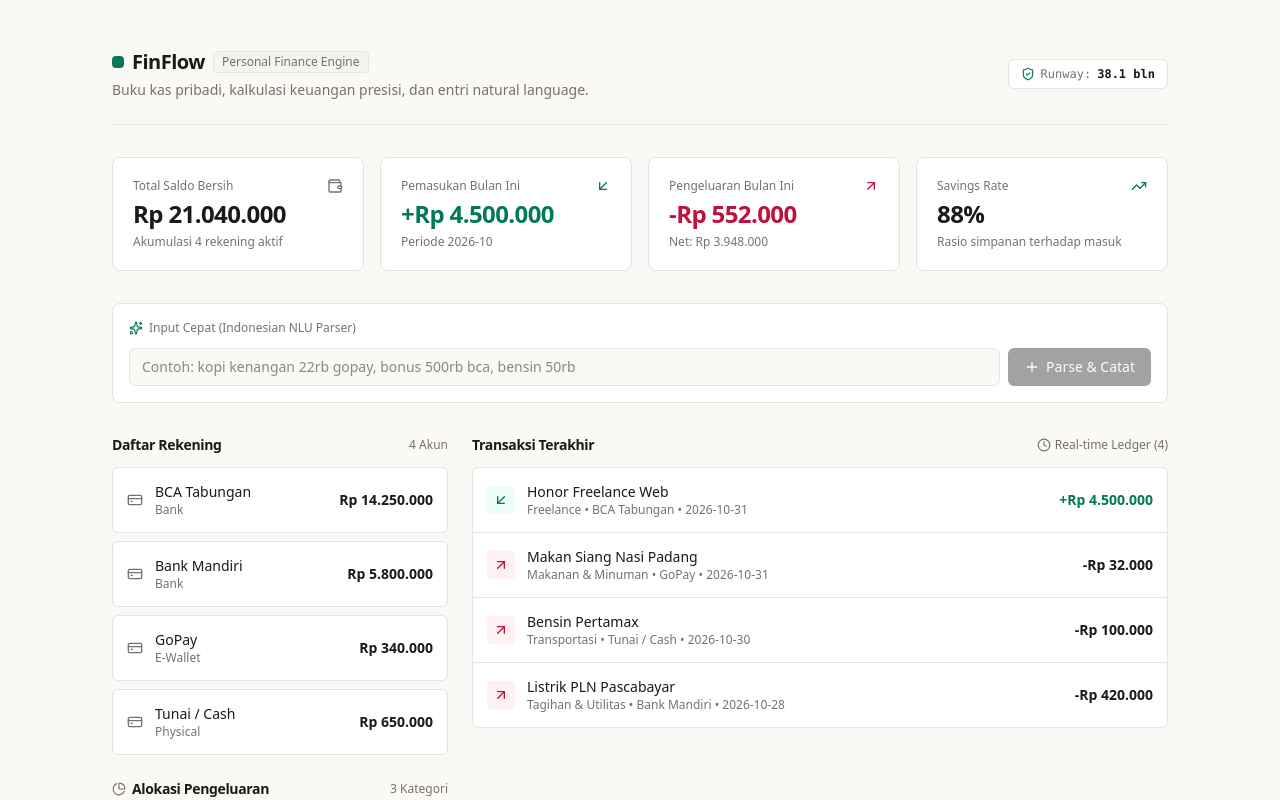
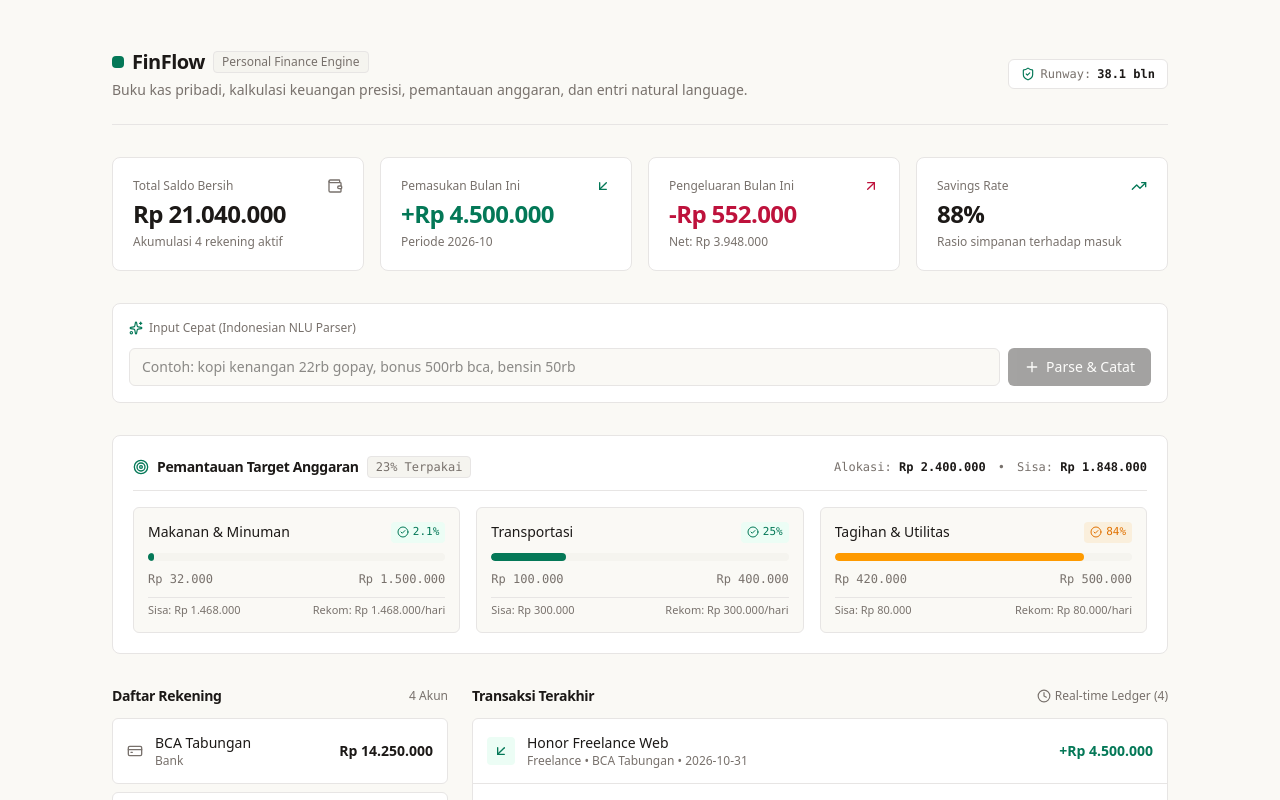
Before and after one commit to saifulohyr/fin-flow, a Next.js app: page / in a window 1280 px wide. Shown: the top 800 px of the page. Built offline with nearby package versions, Linux system fonts and the light colour scheme.

Commit message:
feat(ui): integrate budget tracking into dashboard views

```diff
--- a/src/app/dashboard-view.tsx
+++ b/src/app/dashboard-view.tsx
@@ -12,6 +12,11 @@ import {
   RawTransaction,
 } from "@/lib/finance-engine";
 import {
+  calculateBudgetProgress,
+  calculateOverallBudgetHealth,
+} from "@/lib/budget-engine";
+import { BudgetInput } from "@/lib/validations/budget";
+import {
   ArrowUpRight,
   ArrowDownLeft,
   Wallet,
@@ -22,6 +27,9 @@ import {
   PieChart,
   ShieldCheck,
   TrendingUp,
+  Target,
+  AlertTriangle,
+  CheckCircle2,
 } from "lucide-react";
 
 interface DisplayTransaction extends RawTransaction {
@@ -75,9 +83,40 @@ const INITIAL_TRANSACTIONS: DisplayTransaction[] = [
   },
 ];
 
+const INITIAL_BUDGETS: BudgetInput[] = [
+  {
+    id: "bgt-1",
+    categoryId: "Makanan & Minuman",
+    amount: 1500000,
+    period: "monthly",
+    startDate: "2026-10-01",
+    endDate: "2026-10-31",
+    notifyThreshold: 80,
+  },
+  {
+    id: "bgt-2",
+    categoryId: "Transportasi",
+    amount: 400000,
+    period: "monthly",
+    startDate: "2026-10-01",
+    endDate: "2026-10-31",
+    notifyThreshold: 80,
+  },
+  {
+    id: "bgt-3",
+    categoryId: "Tagihan & Utilitas",
+    amount: 500000,
+    period: "monthly",
+    startDate: "2026-10-01",
+    endDate: "2026-10-31",
+    notifyThreshold: 80,
+  },
+];
+
 export function DashboardView() {
   const [accounts, setAccounts] = useState<RawAccount[]>(INITIAL_ACCOUNTS);
   const [transactions, setTransactions] = useState<DisplayTransaction[]>(INITIAL_TRANSACTIONS);
+  const [budgets] = useState<BudgetInput[]>(INITIAL_BUDGETS);
   const [nluInput, setNluInput] = useState("");
   const [parsedPreview, setParsedPreview] = useState<ReturnType<typeof parseTransactionNLU> | null>(null);
 
@@ -86,6 +125,7 @@ export function DashboardView() {
   const monthlyTotals = calculateMonthlyTotals(transactions, currentYearMonth);
   const categoryBreakdown = calculateCategoryBreakdown(transactions, currentYearMonth);
   const runwayMonths = calculateRunwayMonths(netWorth, monthlyTotals.expense);
+  const budgetHealth = calculateOverallBudgetHealth(budgets, transactions, "2026-10-31");
 
   const handleInputChange = (value: string) => {
     setNluInput(value);
@@ -143,7 +183,7 @@ export function DashboardView() {
             </span>
           </div>
           <p className="text-sm text-[var(--text-muted)] mt-1">
-            Buku kas pribadi, kalkulasi keuangan presisi, dan entri natural language.
+            Buku kas pribadi, kalkulasi keuangan presisi, pemantauan anggaran, dan entri natural language.
           </p>
         </div>
         <div className="flex items-center gap-3">
@@ -230,6 +270,82 @@ export function DashboardView() {
             <Plus className="w-4 h-4" /> Parse & Catat
           </button>
         </form>
+      </section>
+
+      {/* Budget Tracking Module */}
+      <section className="p-5 rounded-lg border border-[var(--border)] bg-[var(--surface)] space-y-4">
+        <div className="flex flex-col sm:flex-row sm:items-center justify-between gap-2 border-b border-[var(--border)] pb-3">
+          <div className="flex items-center gap-2">
+            <Target className="w-4 h-4 text-[var(--accent)]" />
+            <h2 className="text-sm font-semibold tracking-tight text-[var(--foreground)]">Pemantauan Target Anggaran</h2>
+            <span className="text-xs px-2 py-0.5 rounded bg-[var(--surface-subtle)] text-[var(--text-muted)] border border-[var(--border)] font-mono tabular-numbers">
+              {budgetHealth.percentage}% Terpakai
+            </span>
+          </div>
+          <div className="flex items-center gap-3 text-xs tabular-numbers font-mono text-[var(--text-muted)]">
+            <span>Alokasi: <strong className="text-[var(--foreground)]">{formatIDR(budgetHealth.totalBudgeted)}</strong></span>
+            <span>•</span>
+            <span>Sisa: <strong className="text-[var(--foreground)]">{formatIDR(budgetHealth.remaining)}</strong></span>
+          </div>
+        </div>
+
+        <div className="grid grid-cols-1 md:grid-cols-3 gap-4">
+          {budgets.map((bgt) => {
+            const progress = calculateBudgetProgress(bgt, transactions, "2026-10-31");
+            const isExceeded = progress.status === "exceeded";
+            const isWarning = progress.status === "warning";
+
+            return (
+              <div
+                key={bgt.id}
+                className="p-3.5 rounded-md border border-[var(--border)] bg-[var(--background)] space-y-2.5"
+              >
+                <div className="flex items-center justify-between">
+                  <span className="text-sm font-medium text-[var(--foreground)] truncate">{bgt.categoryId}</span>
+                  <span
+                    className={`inline-flex items-center gap-1 text-[11px] px-1.5 py-0.5 rounded font-mono ${
+                      isExceeded
+                        ? "bg-[var(--expense-light)] text-[var(--expense)]"
+                        : isWarning
+                        ? "bg-amber-500/10 text-amber-600 dark:text-amber-400"
+                        : "bg-[var(--accent-light)] text-[var(--accent)]"
+                    }`}
+                  >
+                    {isExceeded ? (
+                      <AlertTriangle className="w-3 h-3" />
+                    ) : (
+                      <CheckCircle2 className="w-3 h-3" />
+                    )}
+                    {progress.percentage}%
+                  </span>
+                </div>
+
+                <div className="w-full bg-[var(--surface-subtle)] h-2 rounded-full overflow-hidden">
+                  <div
+                    className={`h-full rounded-full transition-all ${
+                      isExceeded
+                        ? "bg-[var(--expense)]"
+                        : isWarning
+                        ? "bg-amber-500"
+                        : "bg-[var(--accent)]"
+                    }`}
+                    style={{ width: `${Math.min(100, progress.percentage)}%` }}
+                  />
+                </div>
+
+                <div className="flex items-center justify-between text-xs text-[var(--text-muted)] tabular-numbers font-mono">
+                  <span>{formatIDR(progress.spent)}</span>
+                  <span>{formatIDR(progress.amount)}</span>
+                </div>
+
+                <div className="pt-1 border-t border-[var(--border)] flex items-center justify-between text-[11px] text-[var(--text-muted)]">
+                  <span>Sisa: {formatIDR(progress.remaining)}</span>
+                  <span className="tabular-numbers">Rekom: {formatIDR(progress.dailyRecommended)}/hari</span>
+                </div>
+              </div>
+            );
+          })}
+        </div>
       </section>
 
       {/* Main Grid: Accounts, Category Breakdown & Recent Ledger */}
```
Also changed, not shown: 1 other file (tests, documents, lock files or other folders).
